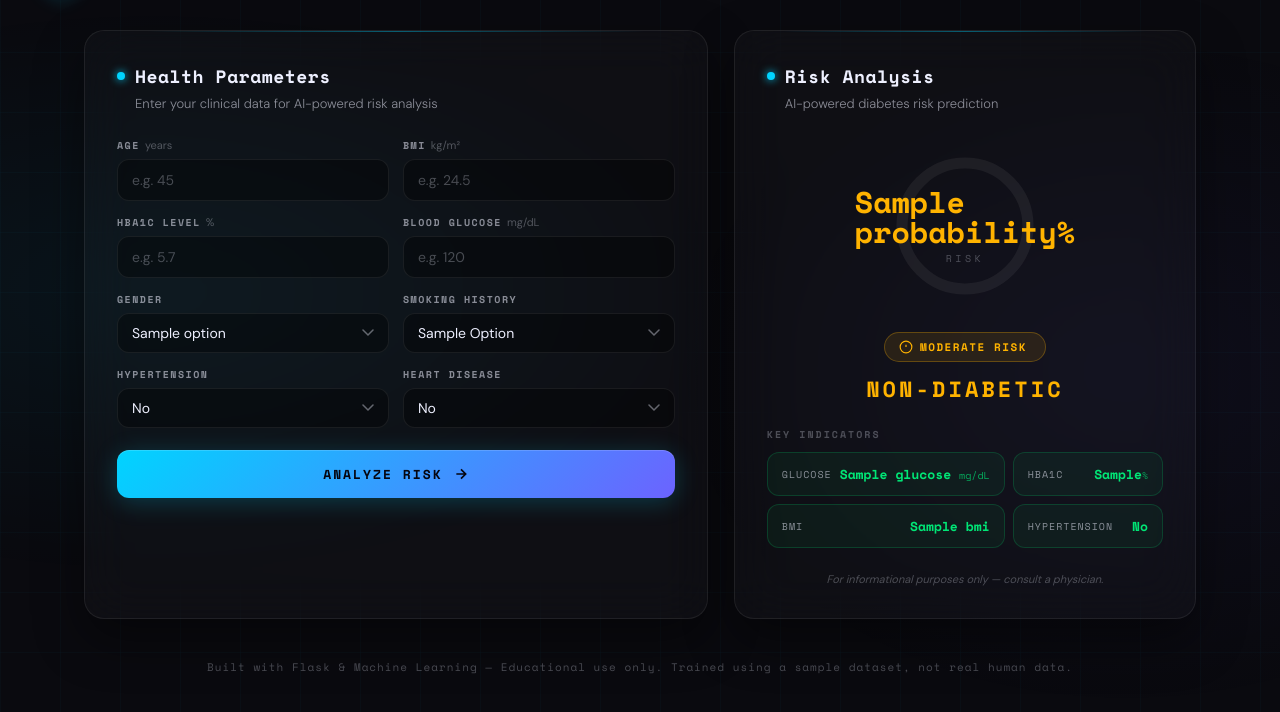
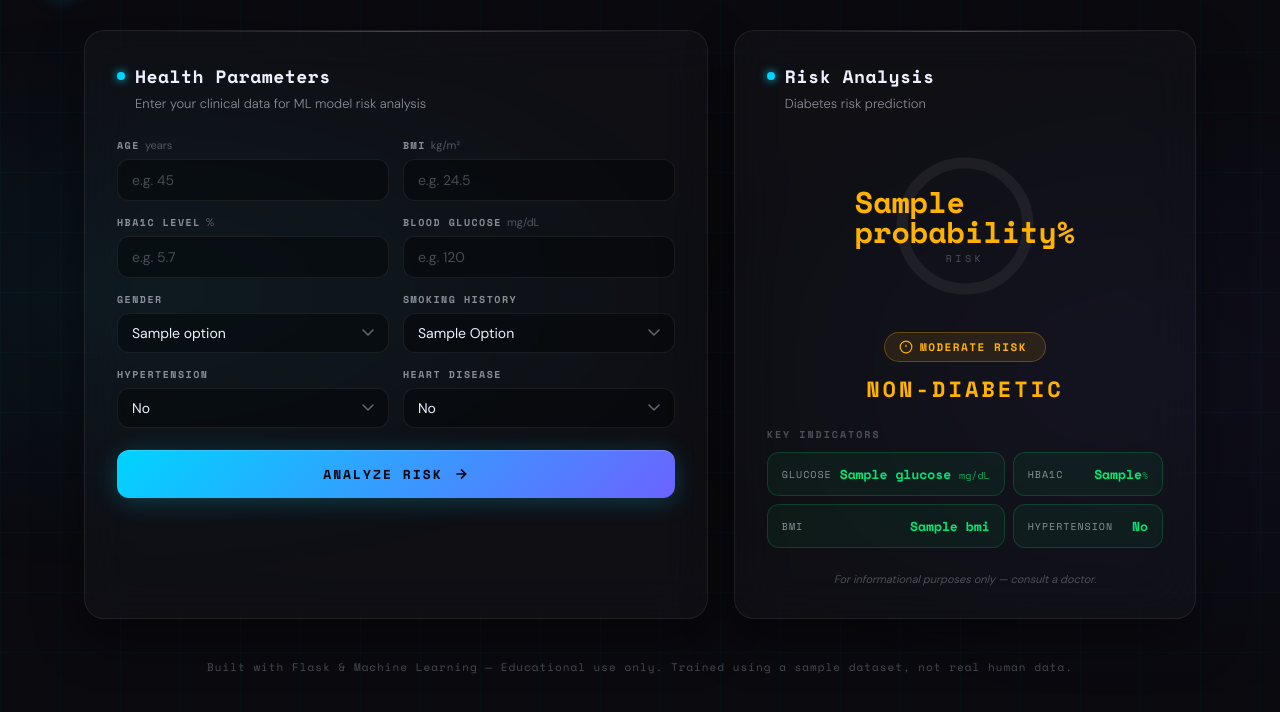
Before and after one commit to F3uR0n/diabetes-prediction-ml-flask, a Flask app: template templates/index.html in a window 1280 px wide. Shown: the part 68-780 px from the top of the page. Run offline with Flask 3, Linux system fonts and the light colour scheme; the template is opened without the code that fills it: most values are stand-ins (such as "Sample title", 1, 10 or a date in 2020); parts of the project's set-up code (start-up, migrations or seed data) failed here and were passed over.

Commit message:
Index file changed

```diff
--- a/templates/index.html
+++ b/templates/index.html
@@ -36,7 +36,7 @@
           <span class="card-dot"></span>
           <h2 class="card-title">Health Parameters</h2>
         </div>
-        <p class="card-desc">Enter your clinical data for AI-powered risk analysis</p>
+        <p class="card-desc">Enter your clinical data for ML model risk analysis</p>
       </div>
 
       <form method="POST" id="predForm">
@@ -118,7 +118,7 @@
           <span class="card-dot"></span>
           <h2 class="card-title">Risk Analysis</h2>
         </div>
-        <p class="card-desc">AI-powered diabetes risk prediction</p>
+        <p class="card-desc">Diabetes risk prediction</p>
       </div>
 
       {% if prediction and probability is not none and 'Error' not in prediction %}
@@ -190,7 +190,7 @@
           </div>
           {% endif %}
 
-          <p class="disclaimer">For informational purposes only — consult a physician.</p>
+          <p class="disclaimer">For informational purposes only — consult a doctor.</p>
 
         </div>
 
```
